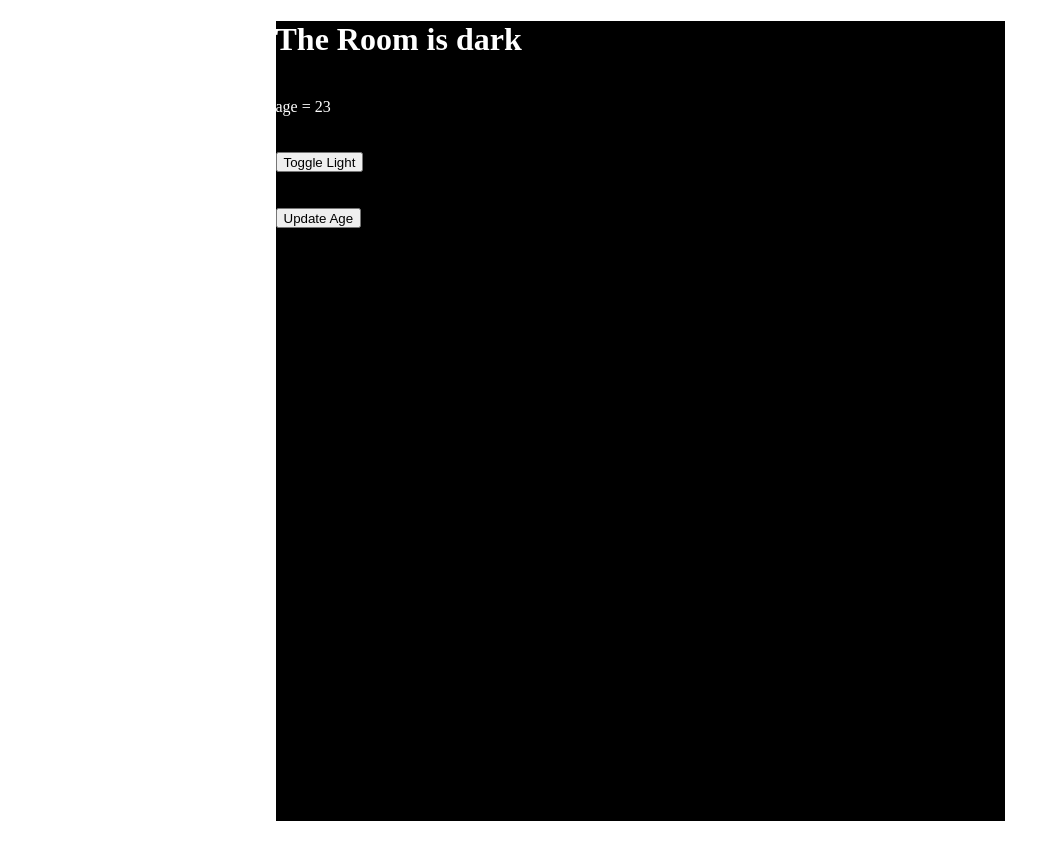
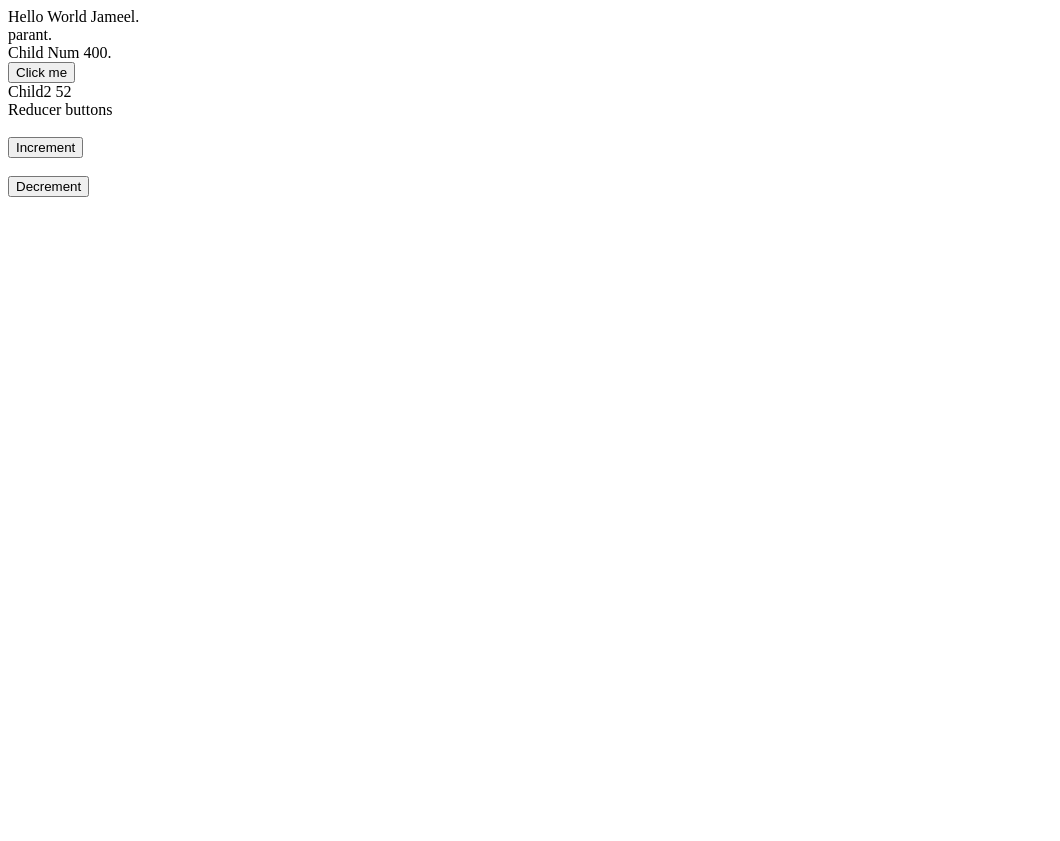
Before and after one commit to Jameelmanzoor/react-app-01, a React (Create React App) app: page / in a window 1280 px wide. Shown: the whole page, without its empty margins (0-1060 px from the left). After the commit the page ends 800 px from the top, so only its background shows below. Built offline with nearby package versions, Linux system fonts and the light colour scheme.

Commit message:
We have Learn Reacthooks and Context API
We have Learn Reacthooks: useState, UseReducer and Context API: useContext

```diff
--- a/src/App.js
+++ b/src/App.js
@@ -1,12 +1,18 @@
-import React from 'react';
-import Room from './Room';
-
-function App() {
-  return (
-    <Room />
-)
+import React, { useState } from 'react';
+import Parant from './Parant';
+import ValueContext from './ValueContext';
 
 
+function App({ name }) {
+  let value = useState(400);
+  return (
+    <ValueContext.Provider value={value}>
+      <div >
+        Hello World {name}.
+      <Parant />
+      </div>
+    </ValueContext.Provider>
+  );
 }
 
 export default App;
--- /dev/null
+++ b/src/Child.js
@@ -0,0 +1,15 @@
+import React, { useContext } from 'react';
+import ValueContext from './ValueContext';
+
+function Child() {
+  let [number, SetNumber] = useContext(ValueContext);
+  return (
+    <div >
+      Child Num {number}.
+      <br/>
+      <button onClick={() => SetNumber(++number)}>Click me</button>
+    </div>
+  );
+}
+
+export default Child;
--- /dev/null
+++ b/src/Child2.js
@@ -0,0 +1,22 @@
+import React from 'react';
+import numberReducer from './numberReducer';
+import { useReducer } from 'react';
+
+function Child2() {
+  let [state, action]= useReducer(numberReducer, 52)
+  return (
+    <div >
+    Child2 {state}
+    <br/>
+    Reducer buttons
+    <br/>
+    <br/>
+    <button onClick={() => action({type:'Inc'})}>Increment</button>
+    <br/>
+    <br/>
+    <button onClick={() => action({type:'Dec'})}>Decrement</button>
+    </div>
+  );
+}
+
+export default Child2;
--- /dev/null
+++ b/src/Parant.js
@@ -0,0 +1,15 @@
+import React from 'react';
+import Child from './Child';
+import Child2 from './Child2';
+
+function Parant() {
+  return (
+    <div >
+      parant.
+      <Child/>
+      <Child2 />
+    </div>
+  );
+}
+
+export default Parant;
--- /dev/null
+++ b/src/ValueContext.js
@@ -0,0 +1,5 @@
+import React from 'react';
+
+const ValueContext = React.createContext(450, () => {});
+
+export default ValueContext;
--- a/src/index.js
+++ b/src/index.js
@@ -4,6 +4,6 @@ import App from './App';
 
 
 ReactDOM.render(
-  <App />,
+  <App  name="Jameel"/>,
   document.getElementById('root')
 );
--- /dev/null
+++ b/src/numberReducer.js
@@ -0,0 +1,14 @@
+import React from 'react';
+
+const NumberReducer = (state, action) => {
+  switch(action.type) {
+    case 'Inc':
+      return state + 1;
+
+    case 'Dec':
+      return state - 1;
+
+  }
+}
+
+export default NumberReducer;
```
